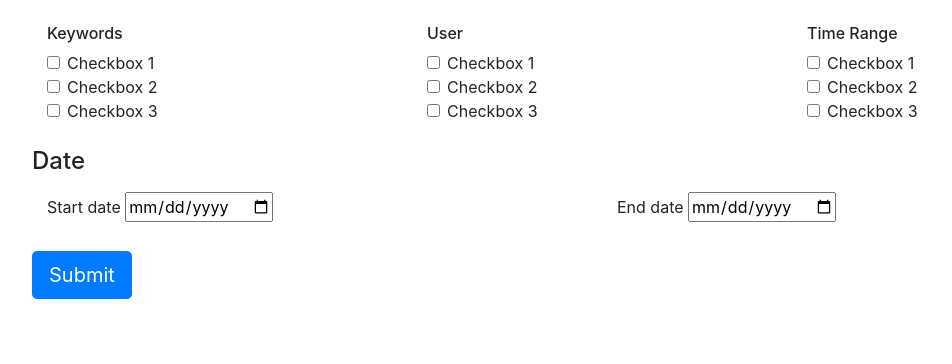
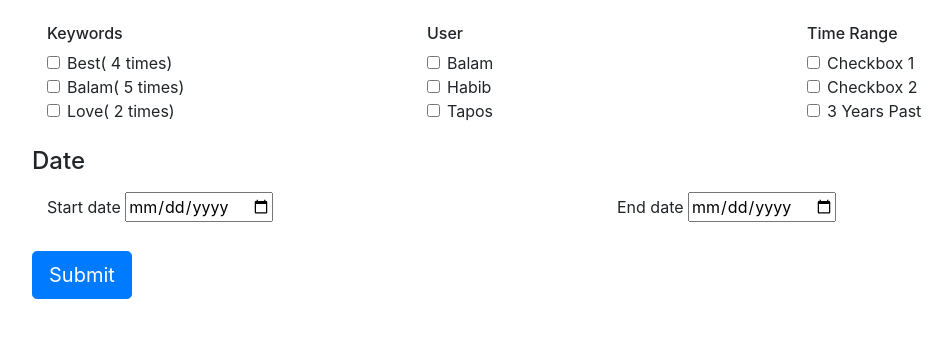
Before and after one commit to MsNahid/searchDjango, a Django app: page /home/ in a window 1280 px wide. Shown: the part 56-420 px from the top of the page, without its empty margins (38-990 px from the left). Run offline with Django 3.2, Linux system fonts and the light colour scheme; data that the repository does not hold is empty.

Commit message:
Implemented user search and union among them

```diff
--- a/searchPro/settings.py
+++ b/searchPro/settings.py
@@ -39,6 +39,7 @@ INSTALLED_APPS = [
     'django.contrib.sessions',
     'django.contrib.messages',
     'django.contrib.staticfiles',
+    'django.contrib.humanize',
 ]
 
 MIDDLEWARE = [
--- a/searchapp/views.py
+++ b/searchapp/views.py
@@ -5,10 +5,56 @@ from .models import Musician
 
 # Create your views here.
 def home(request):
-    musicians = Musician.objects.all()
+    # musicians = Musician.objects.order_by('-list_date')
 
+    # Keyword Search
+
+
+    # User Search
+    balam_query = None
+    if 'Balam' in request.GET:
+        Balam = request.GET['Balam']
+        if Balam:
+           balam_query = Musician.objects.filter(name__icontains=Balam)
+
+    habib_query = None
+    if 'Habib' in request.GET:
+        Habib = request.GET['Habib']
+        if Habib:
+           habib_query = Musician.objects.filter(name__icontains=Habib)
+
+
+    tapos_query = None
+    if 'Tapos' in request.GET:
+        Tapos = request.GET['Tapos']
+        if Tapos:
+           tapos_query = Musician.objects.filter(name__icontains=Tapos)
+
+    user_query = None
+    if balam_query and habib_query and tapos_query:
+        user_query = balam_query.union(habib_query, tapos_query).order_by('-list_date')
+    elif balam_query and habib_query:
+        user_query = balam_query.union(habib_query)
+    elif habib_query and tapos_query:
+        user_query = habib_query.union(tapos_query)
+    elif balam_query and tapos_query:
+        user_query = balam_query.union(tapos_query)
+    elif balam_query:
+        user_query = balam_query
+    elif tapos_query:
+        user_query = tapos_query
+    elif habib_query:
+        user_query = habib_query
+
+    # user search end
+
+
+
+    # # musicians = balam_query.union(habib_query, tapos_query).order_by('-list_date')
+    # musicians = balam_query
+    # if tapos_query:
+    #     musicians = musicians.union(tapos_query)
     context = {
-        'musicians': musicians
-
+        'musicians': user_query
     }
     return render(request, 'searchapp/home.html', context)
--- a/templates/searchapp/home.html
+++ b/templates/searchapp/home.html
@@ -1,9 +1,11 @@
 {% extends 'base.html' %}
 {% load static %}
 
+{% load humanize %}
+
 {% block content %}
 <div class="container">
-    <form>
+    <form action="{% url 'searchapp:home' %}">
         <!-- Checkbox -->
         <div class="row mt-4">
             <div class="col-md-4">
@@ -11,40 +13,40 @@
                 <div class="form-check">
                     <input class="form-check-input" type="checkbox" name="che1" value="anis" id="defaultCheck1">
                     <label class="form-check-label" for="defaultCheck1">
-                        Checkbox 1
+                        Best( 4 times)
                     </label>
                 </div>
                 <div class="form-check">
                     <input class="form-check-input" type="checkbox" value="" id="defaultCheck2">
                     <label class="form-check-label" for="defaultCheck2">
-                        Checkbox 2
+                       Balam( 5 times)
                     </label>
                 </div>
                 <div class="form-check">
                     <input class="form-check-input" type="checkbox" value="" id="defaultCheck2">
                     <label class="form-check-label" for="defaultCheck2">
-                        Checkbox 3
+                        Love( 2 times)
                     </label>
                 </div>
             </div>
             <div class="col-md-4">
                 <h6>User</h6>
                 <div class="form-check">
-                    <input class="form-check-input" type="checkbox" value="" id="defaultCheck1">
+                    <input class="form-check-input" type="checkbox" name="Balam" value="Balam" id="defaultCheck1">
                     <label class="form-check-label" for="defaultCheck1">
-                        Checkbox 1
+                        Balam
                     </label>
                 </div>
                 <div class="form-check">
-                    <input class="form-check-input" type="checkbox" value="" id="defaultCheck2">
+                    <input class="form-check-input" type="checkbox" name="Habib" value="Habib" id="defaultCheck2">
                     <label class="form-check-label" for="defaultCheck2">
-                        Checkbox 2
+                       Habib
                     </label>
                 </div>
                 <div class="form-check">
-                    <input class="form-check-input" type="checkbox" value="" id="defaultCheck2">
+                    <input class="form-check-input" type="checkbox" name="Tapos" value="Tapos" id="defaultCheck2">
                     <label class="form-check-label" for="defaultCheck2">
-                        Checkbox 3
+                       Tapos
                     </label>
                 </div>
             </div>
@@ -65,7 +67,7 @@
                 <div class="form-check">
                     <input class="form-check-input" type="checkbox" value="" id="defaultCheck2">
                     <label class="form-check-label" for="defaultCheck2">
-                        Checkbox 3
+                        3 Years Past
                     </label>
                 </div>
             </div>
@@ -114,12 +116,12 @@
                     </div>
                     <div class="row">
                         <div class="col">
-                            <h6>Monthly Incoming: ${{ musician.yearly_income }}</h6>
+                            <h6>Monthly Incoming: ${{ musician.yearly_income | intcomma }}</h6>
                         </div>
                     </div>
                     <div class="row">
                         <div class="col">
-                            <h6>Entry date : {{ musician.list_date }}</h6>
+                            <h6>Entry date : {{ musician.list_date | timesince }}</h6>
                         </div>
                     </div>
                 </div>
```
